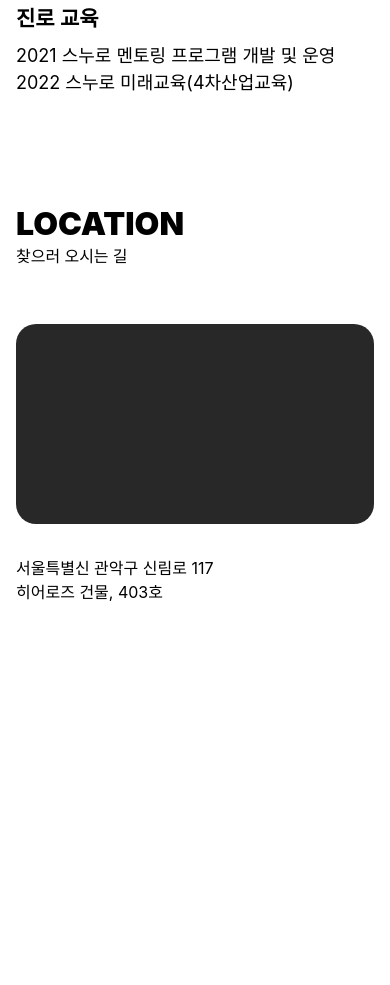
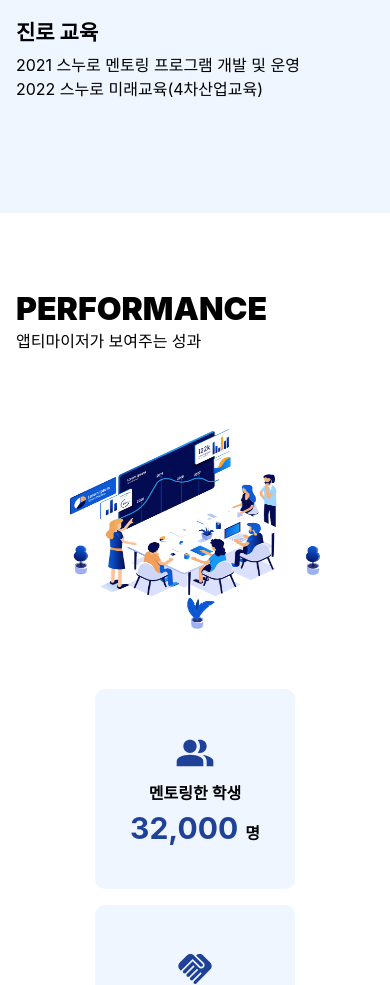
Before and after one commit to aptimizer-co/aptimizer, a Next.js app: page /about in a window 390 px wide. Shown: the part 1720-2705 px from the top of the page. Before the commit the page ends 2404 px from the top, so only its background shows below. Built offline with nearby package versions, Linux system fonts and the light colour scheme; a web font is replaced by a local one.

Commit message:
[💄스타일] `PerformanceSection` 반응형 완성

```diff
--- a/src/app/about/_components/PerformanceCard/PerformanceCard.module.css
+++ b/src/app/about/_components/PerformanceCard/PerformanceCard.module.css
@@ -6,7 +6,7 @@
   align-items: center;
   flex-direction: column;
   border-radius: 1rem;
-  background-color: white;
+  background-color: #eff6ff;
 }
 
 .icon {
@@ -33,3 +33,105 @@
   font-weight: 600;
   color: black;
 }
+
+@media (max-width: 1024px) {
+  .performanceCard {
+    width: 20rem;
+    height: 20rem;
+  }
+
+  .icon {
+    width: 4rem;
+    height: 4rem;
+    margin-bottom: 1.6rem;
+  }
+
+  .title {
+    font-size: 1.6rem;
+    line-height: 2.4rem;
+    font-weight: 600;
+    margin-bottom: 0;
+  }
+
+  .numbers {
+    font-size: 3rem;
+    line-height: 3rem;
+    font-weight: 700;
+    color: #1f4298;
+  }
+
+  .counter {
+    font-size: 1.6rem;
+    line-height: 1.6rem;
+    font-weight: 600;
+    color: black;
+  }
+}
+
+@media (max-width: 768px) {
+  .performanceCard {
+    width: 15rem;
+    height: 15rem;
+  }
+
+  .icon {
+    width: 3rem;
+    height: 3rem;
+    margin-bottom: 0.8rem;
+  }
+
+  .title {
+    font-size: 1.2rem;
+    line-height: 2.1rem;
+    font-weight: 600;
+    margin-bottom: 0;
+  }
+
+  .numbers {
+    font-size: 2rem;
+    line-height: 3rem;
+    font-weight: 700;
+    color: #1f4298;
+  }
+
+  .counter {
+    font-size: 1.6rem;
+    line-height: 1.6rem;
+    font-weight: 600;
+    color: black;
+  }
+}
+
+@media (max-width: 425px) {
+  .performanceCard {
+    width: 20rem;
+    height: 20rem;
+  }
+
+  .icon {
+    width: 4rem;
+    height: 4rem;
+    margin-bottom: 0.8rem;
+  }
+
+  .title {
+    font-size: 1.6rem;
+    line-height: 2.4rem;
+    font-weight: 600;
+    margin-bottom: 0.8rem;
+  }
+
+  .numbers {
+    font-size: 3rem;
+    line-height: 3rem;
+    font-weight: 700;
+    color: #1f4298;
+  }
+
+  .counter {
+    font-size: 1.6rem;
+    line-height: 2.4rem;
+    font-weight: 600;
+    color: black;
+  }
+}
--- a/src/app/about/_sections/HistorySection/History.module.css
+++ b/src/app/about/_sections/HistorySection/History.module.css
@@ -1,6 +1,10 @@
+.section {
+  padding: 8rem 0;
+  background-color: #eff6ff;
+}
+
 .history {
   position: relative;
-  padding: 8rem 0;
 }
 
 .innerContainer {
@@ -9,7 +13,7 @@
 
 .historyTitle {
   font-size: 2.1rem;
-  font-weight: 600;
+  font-weight: 700;
   line-height: 3.15rem;
   margin-bottom: 0.8rem;
 }
@@ -61,4 +65,17 @@
     transform: translateY(0);
     margin-bottom: 6rem;
   }
+
+  .historyTitle {
+    font-size: 2.1rem;
+    font-weight: 700;
+    line-height: 2.4rem;
+    margin-bottom: 0.8rem;
+  }
+
+  .timeLine {
+    font-size: 1.6rem;
+    line-height: 2.4rem;
+    font-weight: 400;
+  }
 }
--- a/src/app/about/_sections/HistorySection/HistorySection.tsx
+++ b/src/app/about/_sections/HistorySection/HistorySection.tsx
@@ -5,7 +5,8 @@ import s from "./History.module.css";
 
 const HistorySection = () => {
   return (
-    <section className={`${s.container} ${s.history}`}>
+    <section className={s.section}>
+      <div className={`${s.container} ${s.history}`}>
         <SectionTitle>HISTORY</SectionTitle>
         <SectionSubtitle>앱티마이저가 걸어온 길</SectionSubtitle>
 
@@ -33,6 +34,7 @@ const HistorySection = () => {
           <p className={s.timeLine}>2021 스누로 멘토링 프로그램 개발 및 운영</p>
           <p className={s.timeLine}>2022 스누로 미래교육(4차산업교육)</p>
         </div>
+      </div>
     </section>
   );
 };
--- a/src/app/about/_sections/LocationSection/Location.module.css
+++ b/src/app/about/_sections/LocationSection/Location.module.css
@@ -1,5 +1,6 @@
-.location {
+.section {
   padding: 8rem 0;
+  background-color: #eff6ff;
 }
 
 .map {
--- a/src/app/about/_sections/LocationSection/LocationSection.tsx
+++ b/src/app/about/_sections/LocationSection/LocationSection.tsx
@@ -3,12 +3,14 @@ import s from "./Location.module.css";
 
 const LocationSection = () => {
   return (
-    <section className={`${s.container} ${s.location}`}>
-      <SectionTitle>LOCATION</SectionTitle>
-      <SectionSubtitle>찾으러 오시는 길</SectionSubtitle>
-      <div className={s.map}></div>
-      <p className={s.text}>서울특별신 관악구 신림로 117</p>
-      <p className={s.text}>히어로즈 건물, 403호</p>
+    <section className={s.section}>
+      <div className={`${s.container} ${s.location}`}>
+        <SectionTitle>LOCATION</SectionTitle>
+        <SectionSubtitle>찾으러 오시는 길</SectionSubtitle>
+        <div className={s.map}></div>
+        <p className={s.text}>서울특별신 관악구 신림로 117</p>
+        <p className={s.text}>히어로즈 건물, 403호</p>
+      </div>
     </section>
   );
 };
--- a/src/app/about/_sections/PerformanceSection/PerformanceSection.module.css
+++ b/src/app/about/_sections/PerformanceSection/PerformanceSection.module.css
@@ -7,8 +7,7 @@
   position: relative;
   width: 50rem;
   height: 45rem;
-  display: flex;
-  align-items: center;
+  transform: translateY(10%);
 }
 
 .innerContainer {
@@ -23,15 +22,6 @@
   flex-wrap: wrap;
 }
 
-.wave {
-  position: absolute;
-  width: 100%;
-  height: 50vh;
-  bottom: 0;
-  left: 0;
-  z-index: -1;
-}
-
 /* 반응형 */
 .container {
   max-width: 1140px;
@@ -41,6 +31,51 @@
 
 @media (max-width: 1140px) {
   .container {
-    padding: 0 1.6rem;
+    padding: 8rem 1.6rem;
   }
 }
+
+@media (max-width: 1024px) {
+  .image {
+    width: 40rem;
+    height: 35rem;
+  }
+
+  .innerContainer {
+    justify-content: space-around;
+  }
+
+  .PerformanceCardContainer {
+    width: 41.6rem;
+  }
+}
+
+@media (max-width: 768px) {
+  .image {
+    width: 30rem;
+    height: 25rem;
+  }
+
+  .PerformanceCardContainer {
+    width: 31.6rem;
+  }
+}
+
+@media (max-width: 425px) {
+  .innerContainer {
+    flex-direction: column;
+  }
+
+  .image {
+    width: 25rem;
+    height: 20rem;
+    margin: 0 auto;
+    margin-bottom: 8rem;
+  }
+
+  .PerformanceCardContainer {
+    width: 100%;
+    flex-direction: column;
+    align-items: center;
+  }
+}
--- a/src/app/about/_sections/PerformanceSection/PerformanceSection.tsx
+++ b/src/app/about/_sections/PerformanceSection/PerformanceSection.tsx
@@ -1,6 +1,5 @@
 import Image from "next/image";
 import PerformanceImage from "@/public/png/about-performance.png";
-import Wave from "@/public/svg/wave.svg";
 import { SectionTitle, SectionSubtitle } from "@/src/components";
 import { PerformanceCard } from "@/src/app/about/_components";
 import s from "./PerformanceSection.module.css";
@@ -23,10 +22,6 @@ const PerformanceSection = () => {
           <PerformanceCard type="experiment" />
         </div>
       </div>
-      {/*
-      <div className={s.wave}>
-        <Image src={Wave} alt="데이터 이미지" fill />
-      </div> */}
     </section>
   );
 };
--- a/src/app/about/page.tsx
+++ b/src/app/about/page.tsx
@@ -20,7 +20,7 @@ const AboutPage = () => {
       {/* 4. 히스토리 섹션 */}
       <HistorySection />
       {/* 5. 퍼포먼스 섹션 */}
-      {/* <PerformanceSection /> */}
+      <PerformanceSection />
       {/* 6. 위치 섹션 */}
       <LocationSection />
     </main>
```
Lines whose indentation alone changed are shown as unchanged.
